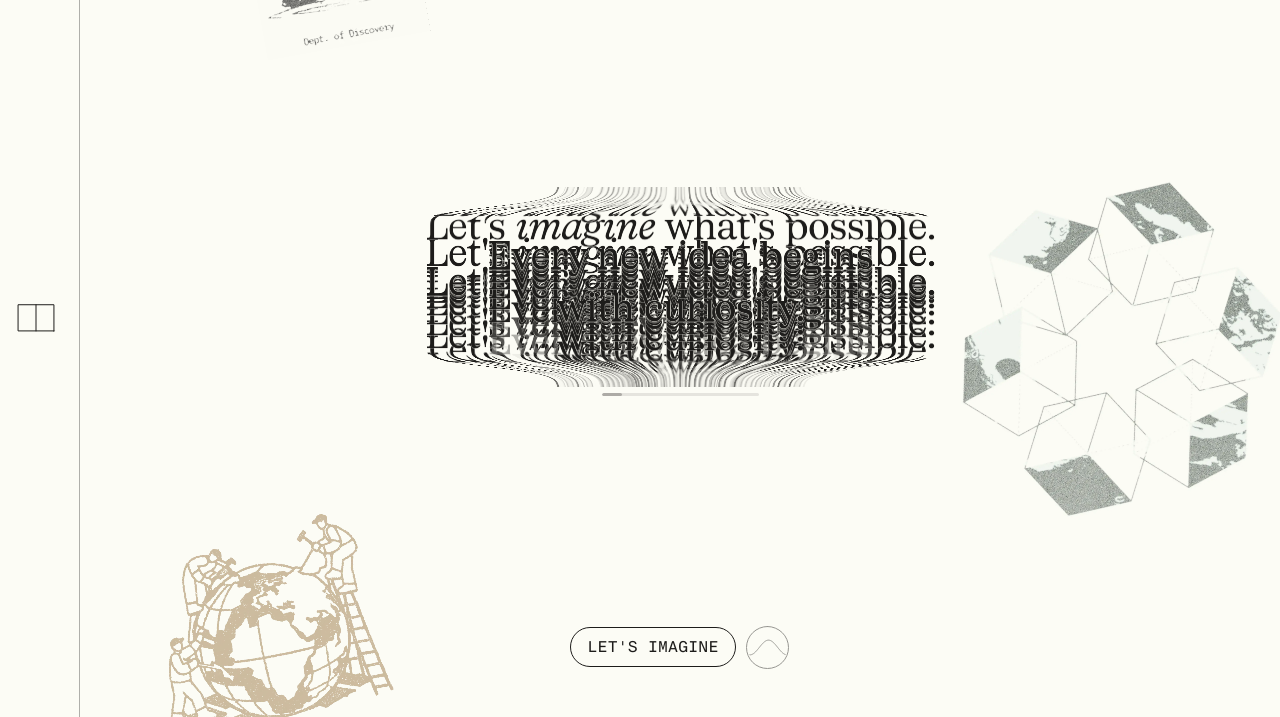
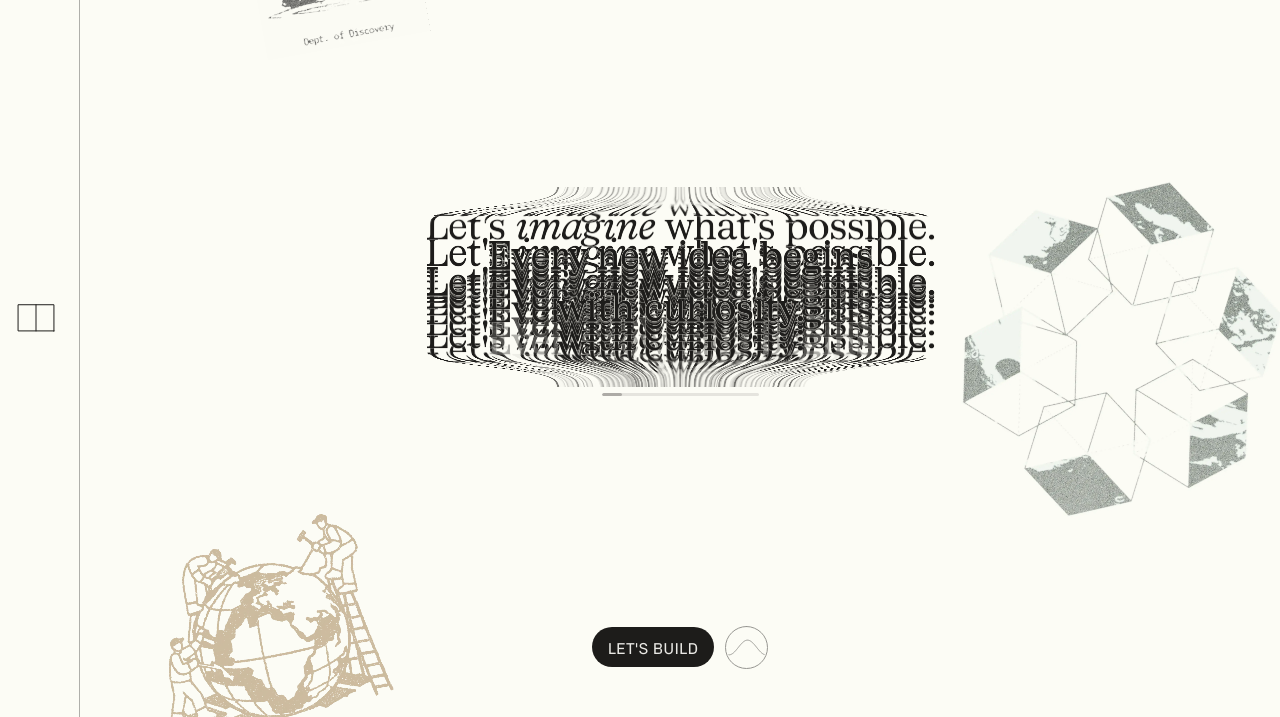
Before and after one commit to evan-place/outland-world, a website built with Vite: page index.html in a window 1280 px wide. Shown: the part 83-800 px from the top of the page. Built offline with nearby package versions, Linux system fonts and the light colour scheme; animation ran at ten frames a second; files whose address does not match are found by name.

Commit message:
Polish public chrome: Minnesota clock, solid Let's Build CTA.
Lock the rail clock to Central time labeled Minnesota, and match the CTA pill to the Figma default (filled, Screen type, optical vertical centering).

```diff
--- a/index.html
+++ b/index.html
@@ -268,7 +268,7 @@
       </aside>
 
       <footer class="chrome-cta">
-        <button type="button" id="contact-open" class="cta-pill">Let's Imagine</button>
+        <button type="button" id="contact-open" class="cta-pill">Let's Build</button>
         <button
           type="button"
           id="audio-toggle"
--- a/src/chrome/rail.js
+++ b/src/chrome/rail.js
@@ -1,6 +1,6 @@
 import { playUiOpen, playUiClose } from "../audio/ui-beep.js";
 
-const US_TZ = "America/New_York";
+const US_TZ = "America/Chicago";
 const WALES_TZ = "Europe/London";
 const MOBILE_RAIL_MS = 450;
 
@@ -17,7 +17,7 @@ function formatClock(date, timeZone) {
 function updateClocks(usEl, walesEl) {
   if (!usEl || !walesEl) return;
   const now = new Date();
-  usEl.textContent = `${formatClock(now, US_TZ)} United States`;
+  usEl.textContent = `${formatClock(now, US_TZ)} Minnesota`;
   walesEl.textContent = `${formatClock(now, WALES_TZ)} Wales`;
 }
 
--- a/src/styles/chrome.css
+++ b/src/styles/chrome.css
@@ -621,22 +621,29 @@ body.rail-open {
   width: auto;
   height: 40px;
   box-sizing: border-box;
-  font-family: var(--font-mono);
+  font-family: var(--font-screen);
   font-size: 16px;
   line-height: 1;
   letter-spacing: 0.01em;
   text-transform: uppercase;
   white-space: nowrap;
-  color: var(--color-fg);
-  background: var(--color-bg);
-  border: var(--ui-stroke) solid var(--color-fg);
+  color: #e9e8e4;
+  background: #1d1c1a;
+  border: none;
   border-radius: 200px;
-  padding: 0 16px;
+  /* 40× hug, 16px sides — Figma 6996:668. Extra top pad optically centers Screen caps. */
+  padding: 3px 16px 0;
   cursor: pointer;
+  text-box-trim: trim-both;
+  text-box-edge: cap alphabetic;
+  transition:
+    background-color 0.2s ease,
+    color 0.2s ease;
 }
 
 .cta-pill:hover {
-  opacity: 0.85;
+  background: #d9d7cd;
+  color: #1d1c1a;
 }
 
 .cta-pill:focus-visible {
```
